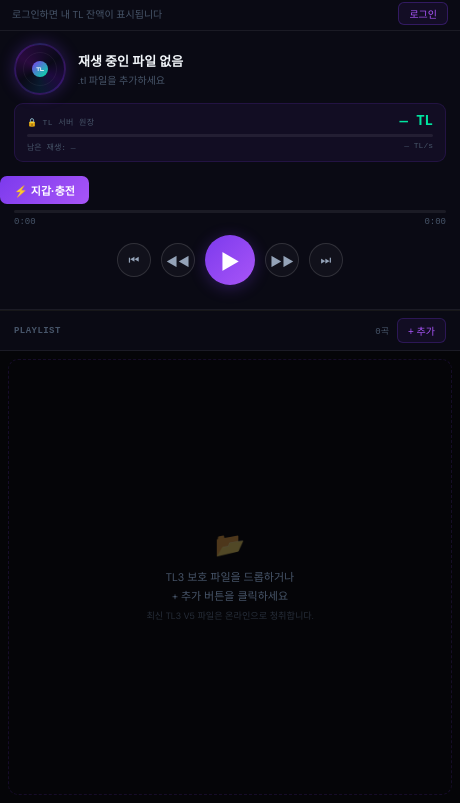
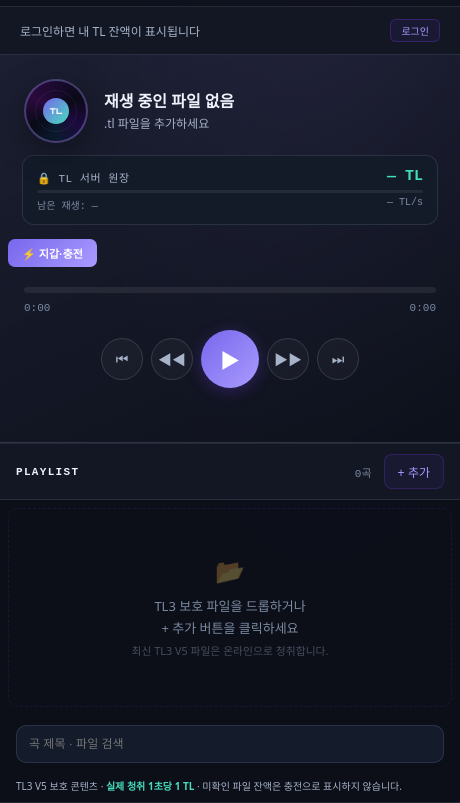
Before and after one commit to Taolee-crypto/timelink-app, an Electron app: page src/index.html in a window 460 px wide. Shown: the part 41-844 px from the top of the page. Drawn offline with Linux system fonts and the light colour scheme; no server answers.

Commit message:
feat(player): professional library layout with searchable queue and accessible controls

```diff
--- a/src/index.html
+++ b/src/index.html
@@ -218,6 +218,53 @@ body{background:var(--bg);color:var(--t1);font-family:'DM Sans',sans-serif;
 ::-webkit-scrollbar{width:3px}
 ::-webkit-scrollbar-track{background:transparent}
 ::-webkit-scrollbar-thumb{background:rgba(124,58,237,.2);border-radius:2px}
+
+/* TimeLink Professional Player · responsive library-first workspace */
+:root{--bg:#090b12;--bg2:#121723;--bg3:#1b2231;--purple:#7867ec;--purple2:#a99bff;--mint:#45ddbd;--t1:#edf2fb;--t2:#a6b3c9;--t3:#7b8aa3;--bd:rgba(178,193,222,.14)}
+body{font-family:system-ui,-apple-system,"Segoe UI",sans-serif;background:radial-gradient(ellipse at 70% -15%,#282041 0%,transparent 55%),var(--bg)}
+.titlebar{height:48px;padding:0 20px;background:rgba(14,18,29,.92)}
+.tb-name{font-size:11px;letter-spacing:.12em;color:var(--t1)}
+.tb-ver{font-size:10px}
+.user-bar{min-height:48px;padding:8px 20px}
+.ub-info{font-size:12px;color:var(--t2)}
+.ub-tl-val{font-size:12px}
+.main{min-height:0}
+.now-playing{padding:8px 8px 12px;background:linear-gradient(155deg,rgba(40,44,71,.6),rgba(13,17,27,.93))}
+.cover-row{padding:16px 16px 12px;gap:16px}
+.disc{width:82px;height:82px;border-color:rgba(169,155,255,.34);box-shadow:0 10px 34px #0005}
+.disc-c{width:26px;height:26px;font-size:8px}
+.np-title{font-size:18px;line-height:1.4}
+.np-artist{font-size:12px;color:var(--t2)}
+.np-type{font-size:10px;padding:5px 8px}
+.file-tl{padding:12px 14px;border-radius:12px;background:#131b29;border:1px solid var(--bd)}
+.ftl-label{font-size:11px;color:var(--t2)}
+.ftl-val{font-size:15px}
+.ftl-info{font-size:10px}
+.prog{padding:14px 16px 4px}
+.prog-track{height:6px;border-radius:8px}
+.time-row{font-size:11px;margin-top:9px}
+.controls{gap:14px;padding:12px}
+.ctrl{width:42px;height:42px;font-size:14px}
+.ctrl.play{width:58px;height:58px}
+.p-st{font-size:11px;line-height:1.6;min-height:30px;padding:6px 16px}
+.pl-wrap{border-top:1px solid var(--bd);background:rgba(12,16,26,.92)}
+.pl-head{min-height:52px;padding:10px 16px;gap:12px}
+.pl-ttl{font-size:11px;color:var(--t1);letter-spacing:.12em}
+.pl-cnt{font-size:11px}
+.pl-add{font-size:12px;padding:8px 13px;border-radius:8px}
+.pl-search{margin:10px 16px 8px;width:calc(100% - 32px);background:#141c2b;color:var(--t1);border:1px solid var(--bd);border-radius:10px;padding:11px 12px;font-size:12px;outline:none}
+.pl-search:focus{border-color:var(--purple2)}
+.pl-item{padding:12px 16px;gap:12px;min-height:60px}
+.pl-item.cur{background:rgba(120,103,236,.15)}
+.pl-ico{width:38px;height:38px;font-size:17px}
+.pl-name{font-size:13px}.pl-sub{font-size:10px;margin-top:4px}
+.pl-tl{font-size:10px;color:var(--mint)}
+.pl-empty-txt{font-size:13px}
+.player-info-strip{padding:8px 16px;color:var(--t2);font-size:10px;line-height:1.55;border-bottom:1px solid var(--bd)}
+.player-info-strip strong{color:var(--mint)}
+button:focus-visible,[role="button"]:focus-visible{outline:2px solid var(--mint);outline-offset:3px}
+@media(min-width:800px){.now-playing{padding:12px 24px}.pl-head{padding:12px 24px}.pl-search{margin-left:24px;margin-right:24px;width:calc(100% - 48px)}.pl-item{padding-left:24px;padding-right:24px}}
+@media(max-width:460px){.np-title{font-size:16px}.disc{width:64px;height:64px}.controls{gap:8px}}
 </style>
 </head>
 <body>
@@ -337,6 +384,8 @@ body{background:var(--bg);color:var(--t1);font-family:'DM Sans',sans-serif;
       <div class="pl-empty-ico">📂</div>
       <div class="pl-empty-txt">TL3 보호 파일을 드롭하거나<br>+ 추가 버튼을 클릭하세요<br><small style="opacity:.5">최신 TL3 V5 파일은 온라인으로 청취합니다.</small></div>
     </div>
+    <input class="pl-search" id="plSearch" type="search" placeholder="곡 제목 · 파일 검색" aria-label="재생목록 검색" oninput="renderPL()">
+    <div class="player-info-strip">TL3 V5 보호 콘텐츠 · <strong>실제 청취 1초당 1 TL</strong> · 미확인 파일 잔액은 충전으로 표시하지 않습니다.</div>
     <div class="pl-list" id="plList" style="display:none"></div>
   </div>
 </div>
@@ -490,7 +539,9 @@ function renderPL(){
   empty.style.display=_playlist.length?'none':'flex';
   holder.style.display=_playlist.length?'block':'none';
   holder.replaceChildren();
+  const filter=String($('plSearch')?.value||'').trim().toLocaleLowerCase();
   _playlist.forEach((t,i)=>{
+    if(filter&&!String(t.hdr.title||t.fp||'').toLocaleLowerCase().includes(filter))return;
     const row=document.createElement('div');row.className='pl-item'+(i===_curIdx?' cur':'');
     row.setAttribute('role','button');row.tabIndex=0;
     row.onclick=()=>playTrack(i);
```
